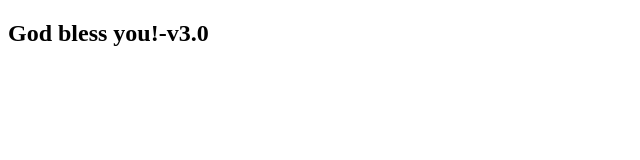
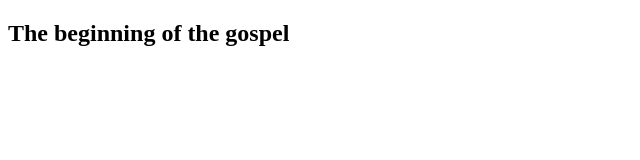
Before and after one commit to firstchronicles2930/testwebapp, a plain HTML site: page index.html in a window 1280 px wide. Shown: the whole page, without its empty margins (0-640 px from the left). Drawn offline with Linux system fonts and the light colour scheme.

Commit message:
4th
4th writing

```diff
--- a/index.html
+++ b/index.html
@@ -5,6 +5,6 @@
     <title>Welcome to YSLee's Home Page</title>
 </head>
 <body>
-    <h2>God bless you!-v3.0</h2>
+    <h2>The beginning of the gospel</h2>
 </body>
 </html>
```
